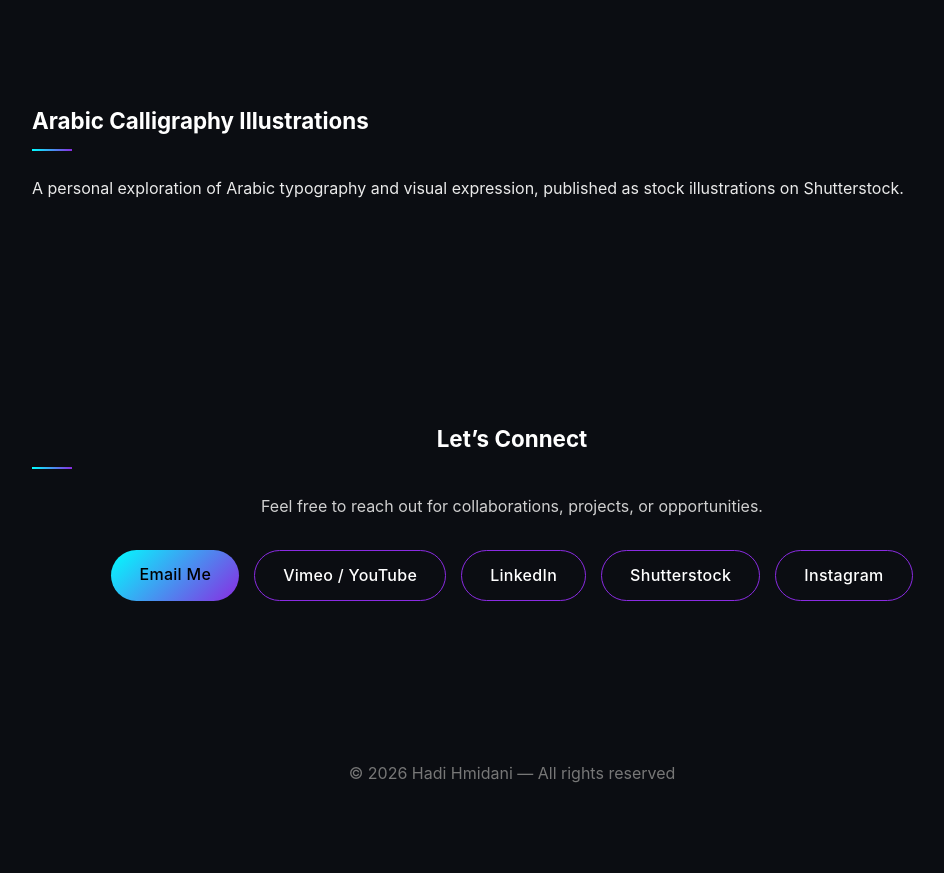
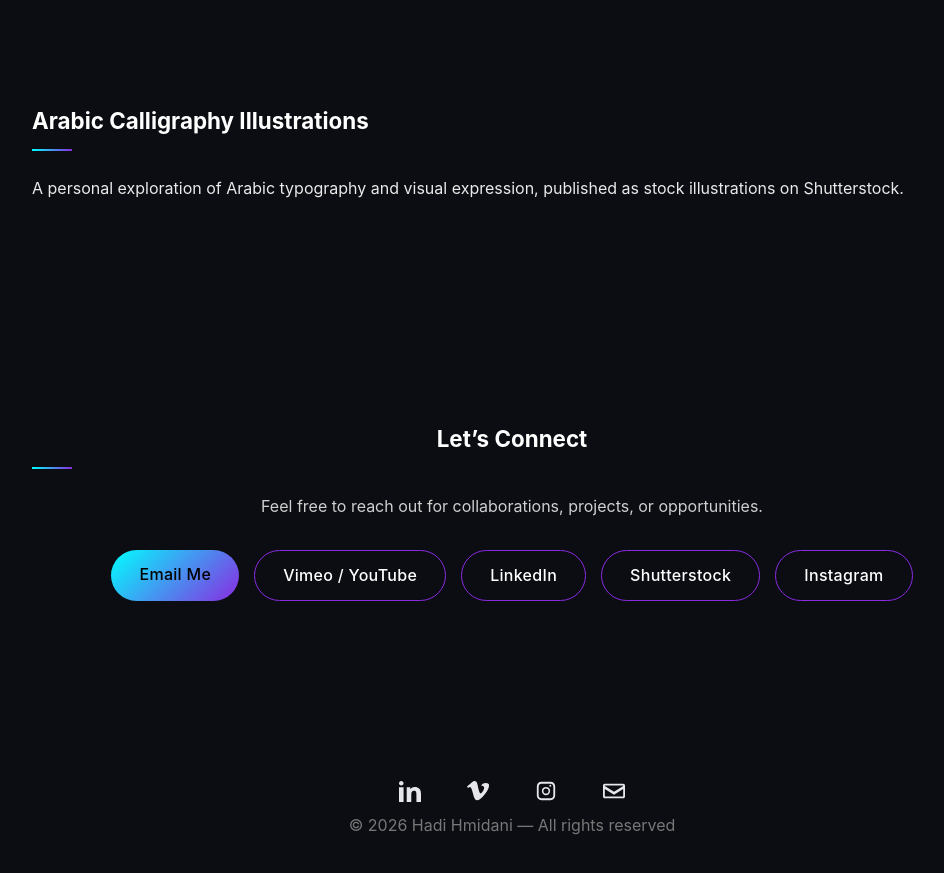
Before and after one commit to hadihmidani/github.io, a plain HTML site: page index.html in a window 1280 px wide. Shown: the part 3350-4223 px from the top of the page, without its empty margins (128-1072 px from the left). Before the commit the page ends 4177 px from the top, so only its background shows below. Drawn offline with Linux system fonts and the light colour scheme.

Commit message:
Add files via upload

```diff
--- a/index.html
+++ b/index.html
@@ -198,7 +198,46 @@
 </div>
 
 <!-- FOOTER -->
-<footer>
+<footer class="footer">
+  <div class="social-icons">
+
+    <a href="https://linkedin.com/in/USERNAME" target="_blank" aria-label="LinkedIn">
+      <svg viewBox="0 0 24 24" class="icon">
+        <!-- LinkedIn SVG path -->
+		  <svg viewBox="0 0 24 24" class="icon" aria-hidden="true">
+		  <path d="M4.98 3.5C4.98 4.88 3.87 6 2.5 6S0 4.88 0 3.5 1.11 1 2.48 1s2.5 1.12 2.5 2.5zM0 8h5v16H0V8zm7.5 0h4.8v2.2h.07c.67-1.27 2.3-2.6 4.73-2.6C21.4 7.6 24 10 24 15v9h-5v-8c0-1.9-.04-4.3-2.6-4.3-2.6 0-3 2-3 4.1V24h-5V8z"/>
+		  </svg>
+      </svg>
+    </a>
+
+    <a href="https://vimeo.com/USERNAME" target="_blank" aria-label="Vimeo">
+      <svg viewBox="0 0 24 24" class="icon">
+        <!-- Vimeo SVG path -->
+		  <svg viewBox="0 0 24 24" class="icon" aria-hidden="true">
+  			<path d="M23.977 6.416c-.1 2.3-1.7 5.4-4.8 9.4-3.2 4.2-5.9 6.3-8.2 6.3-1.4 0-2.6-1.3-3.5-3.9l-1.9-6.8c-.7-2.6-1.5-3.9-2.3-3.9-.2 0-.9.4-2.1 1.2L0 7.1C1.3 6 2.6 4.9 3.9 3.8 5.7 2.2 7 1.3 7.8 1.2c1.8-.2 3 .9 3.6 3.4.6 2.7 1 4.6 1.2 5.6.7 3 1.4 4.5 2.2 4.5.6 0 1.6-1 2.8-3 .8-1.4 1.2-2.5 1.1-3.3-.1-1.3-1.2-2-3.3-2 .7-2.2 2.6-3.3 5.7-3.2 2.3.1 3.4 1.6 3.3 4.2z"/>
+			</svg>
+      </svg>
+    </a>
+
+    <a href="https://instagram.com/USERNAME" target="_blank" aria-label="Instagram">
+      <svg viewBox="0 0 24 24" class="icon">
+        <!-- Instagram SVG path -->
+		  <svg viewBox="0 0 24 24" class="icon" aria-hidden="true">
+  			<path d="M7 2C4.2 2 2 4.2 2 7v10c0 2.8 2.2 5 5 5h10c2.8 0 5-2.2 5-5V7c0-2.8-2.2-5-5-5H7zm10 2c1.7 0 3 1.3 3 3v10c0 1.7-1.3 3-3 3H7c-1.7 0-3-1.3-3-3V7c0-1.7 1.3-3 3-3h10zm-5 3.5A4.5 4.5 0 1 0 16.5 12 4.5 4.5 0 0 0 12 7.5zm0 7.3A2.8 2.8 0 1 1 14.8 12 2.8 2.8 0 0 1 12 14.8zM17.8 6.2a1.1 1.1 0 1 1-1.1-1.1 1.1 1.1 0 0 1 1.1 1.1z"/>
+			</svg>
+      </svg>
+    </a>
+
+    <a href="mailto:you@email.com" aria-label="Email">
+      <svg viewBox="0 0 24 24" class="icon">
+        <!-- Email SVG path -->
+		  <svg viewBox="0 0 24 24" class="icon" aria-hidden="true">
+  			<path d="M2 4h20c1.1 0 2 .9 2 2v12c0 1.1-.9 2-2 2H2c-1.1 0-2-.9-2-2V6c0-1.1.9-2 2-2zm0 2v.5l10 6.3 10-6.3V6H2zm20 12V9.8l-10 6.2-10-6.2V18h20z"/>
+			</svg>
+      </svg>
+    </a>
+
+  </div>
   <p>© 2026 Hadi Hmidani — All rights reserved</p>
 </footer>
 
--- a/style.css
+++ b/style.css
@@ -186,6 +186,44 @@ footer {
   text-align: center;
   padding: 40px 20px;
   color: #777;
+}
+
+.footer {
+  padding: 3rem 0;
+  background: #0b0d12;
+}
+
+.social-icons {
+  display: flex;
+  justify-content: center;
+  gap: 1.5rem;
+}
+
+.social-icons a {
+  display: inline-flex;
+  width: 44px;
+  height: 44px;
+  align-items: center;
+  justify-content: center;
+  border-radius: 50%;
+  color: #e6e6eb; /* off-white */
+  transition: all 0.3s ease;
+}
+
+.social-icons a:hover {
+  color: #00dcff; /* cyan */
+  transform: translateY(-2px) scale(1.05);
+}
+
+.social-icons a:focus-visible {
+  outline: 2px solid rgba(0, 220, 255, 0.4);
+  outline-offset: 4px;
+}
+
+.icon {
+  width: 22px;
+  height: 22px;
+  fill: currentColor;
 }
 
 .project-card {
```
